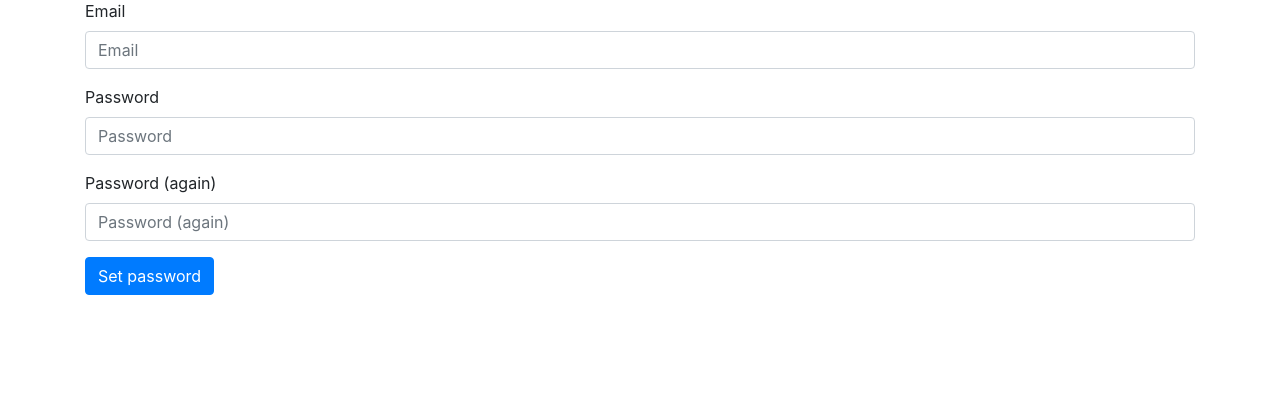
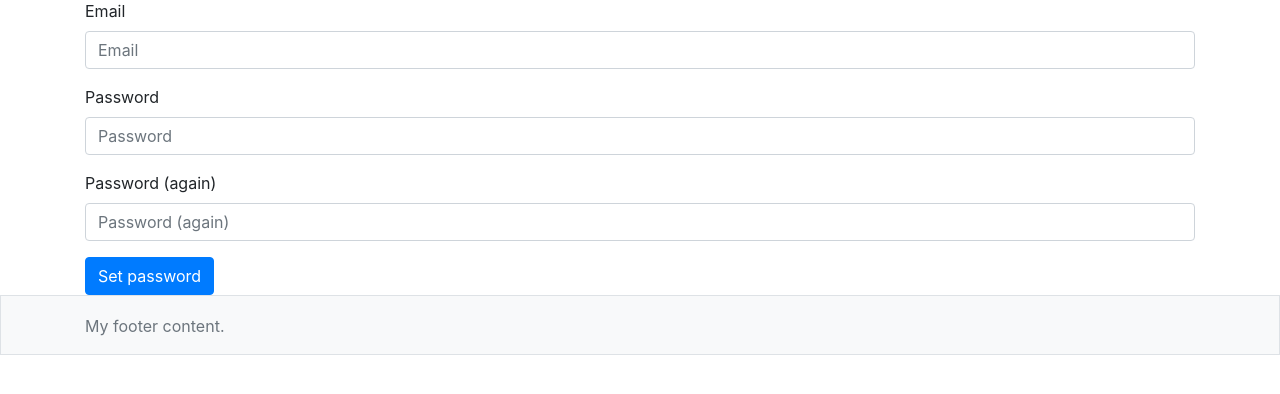
Before and after one commit to ehmatthes/sitka_irg_realtime, a Django app: page /accounts/accept_invitation/ in a window 1280 px wide. Shown: the part 186-580 px from the top of the page. Run offline with Django 3.2, Linux system fonts and the light colour scheme; parts of the project's set-up code (start-up, migrations or seed data) failed here and were passed over; some libraries are stand-ins or nearby versions.

Commit message:
Footer starting to look reasonable.

```diff
--- /dev/null
+++ b/irg_realtime/static/my-footer.css
@@ -0,0 +1,9 @@
+.footer {
+  /*position: absolute;*/
+  bottom: 0;
+  width: 100%;
+  height: 60px; /* Set the fixed height of the footer here */
+  line-height: 60px; /* Vertically center the text there */
+  background-color: #f8f9fa;
+  border: 1px solid #dee2e6;
+}
--- a/irg_viz/templates/irg_viz/base.html
+++ b/irg_viz/templates/irg_viz/base.html
@@ -10,6 +10,7 @@
   <title>Ḵaasda Héen Monitoring Project</title>
 
   {% bootstrap_css %}
+  <link href="{% static 'my-footer.css' %}" rel="stylesheet" type="text/css" media="screen">
   <link href="{% static 'custom.css' %}" rel="stylesheet" type="text/css" media="screen">
   {% bootstrap_javascript jquery='full' %}
 
@@ -82,6 +83,12 @@
     </div>
   </main>
 
+  <footer class="footer">
+    <div class="container">
+      <span class="text-muted">My footer content.</span>
+    </div>
+  </footer>
+
 </body>
 
 </html>
```
